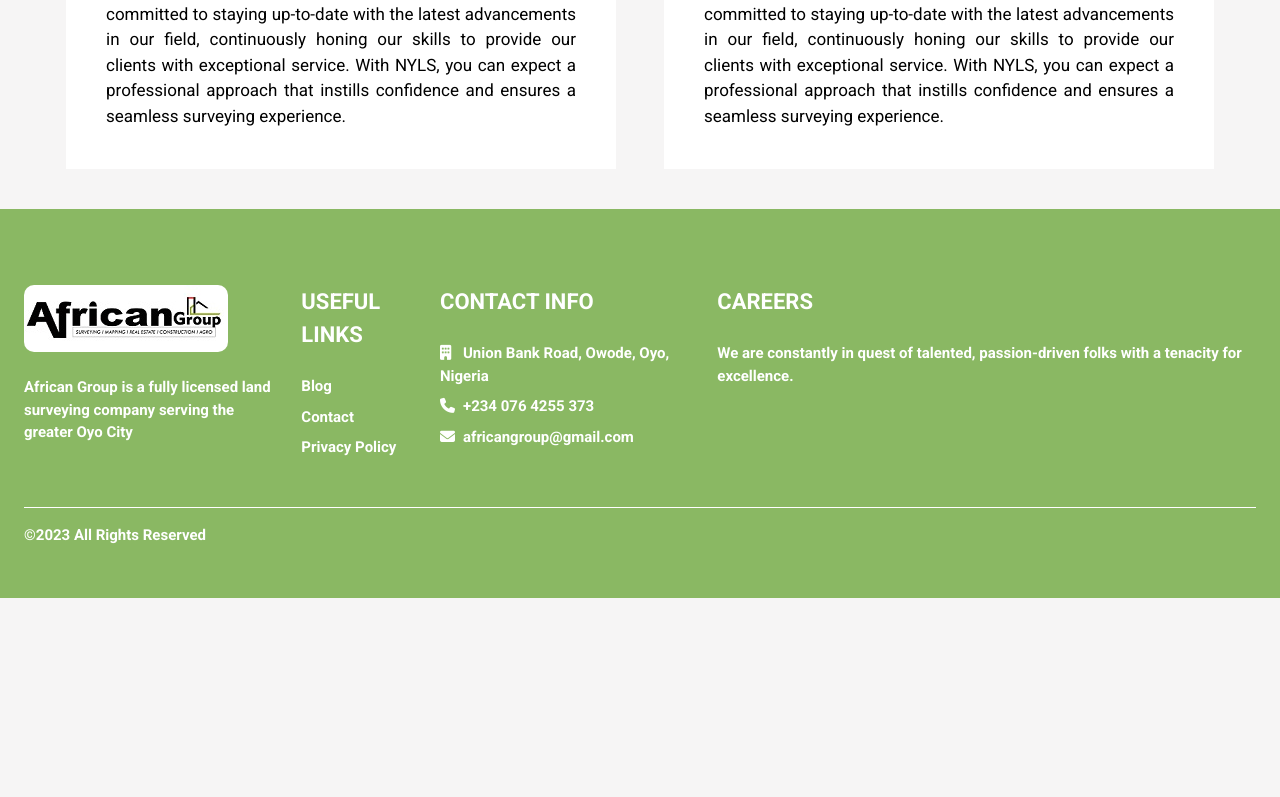
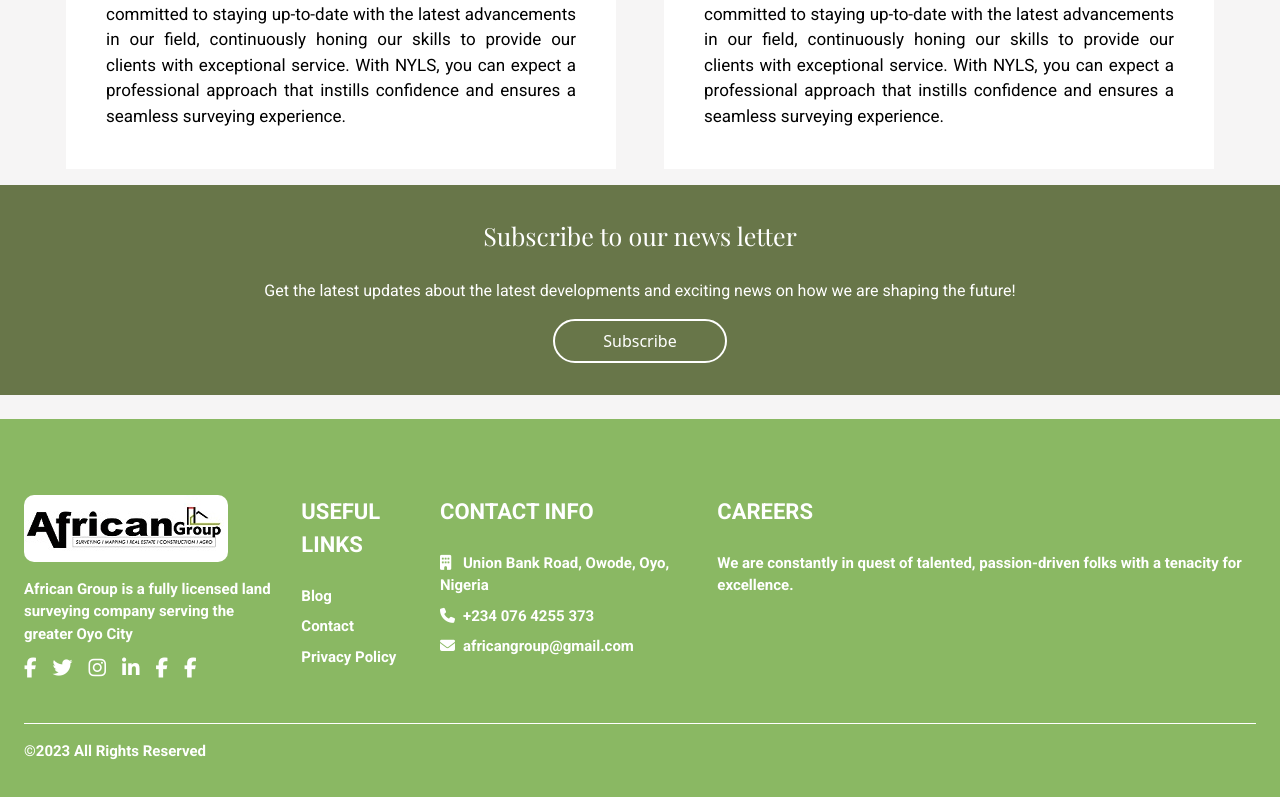
Before and after one commit to Peteru2/AfricanGroup, a React (Vite) app: page /About in a window 1280 px wide. Shown: the part 1617-2414 px from the top of the page. Before the commit the page ends 2215 px from the top, so only its background shows below. Built offline with nearby package versions, Linux system fonts and the light colour scheme; a web font is replaced by a local one.

Commit message:
Newsletter added

```diff
--- a/src/Views/About.jsx
+++ b/src/Views/About.jsx
@@ -3,6 +3,7 @@ import Navbar from "../component/Navbar/Navbar";
 import Chat from "../component/SideChat";
 import Footer from "../component/Footer";
 import { motion } from "framer-motion";
+import NewsLetter from "../component/NewsLetter";
 const About = () => {
     return (
         <>
@@ -39,7 +40,7 @@ const About = () => {
                     <motion.div
       initial={{ opacity: 0 }}
       animate={{ opacity: 1 }}
-      transition={{ duration: 0.8 }}
+      transition={{ duration: 0.5 }}
      // Animation settings
 
                          className="bg-white w-[550px] md:mx-6  my-4 md:p-10 p-5">
@@ -54,7 +55,7 @@ const About = () => {
                         <motion.div
                         initial={{ opacity: 0 }}
                         whileInView={{ opacity: 1 }}
-                        transition={{ delay: 0.8,
+                        transition={{ delay: 0.6,
                          }}
                         className="bg-white w-[550px] md:mx-6 my-4 md:p-10 p-5">
                         <div className="flex w-full mb-7 md:text-6xl  text-4xl font-bold">
@@ -68,7 +69,7 @@ const About = () => {
                         <motion.div
                          initial={{ opacity: 0 }}
                          whileInView={{ opacity: 1 }}
-                         transition={{ delay: 0.8, }}
+                         transition={{ delay: 0.7, }}
                         className="bg-white w-[550px] md:mx-6 my-4 md:p-10 p-5">
                         <div className="flex w-full mb-7 md:text-6xl l text-4xl font-bold">
                                 <h2><i className="fa fa-comments text-private"></i></h2>
@@ -92,6 +93,7 @@ const About = () => {
                     </div>
                 </div>
         </section>
+        <NewsLetter />
         <Chat />
             <Footer />
         </>
--- a/src/component/Footer.jsx
+++ b/src/component/Footer.jsx
@@ -1,3 +1,4 @@
+import { Link } from "react-router-dom";
 import Logo from "../assets/images/AFLOG.jpg"
 const Footer = () => {
     return (
@@ -6,23 +7,32 @@ const Footer = () => {
                 <div className="grid md:grid-cols-9 py-10 grid-cols-1 gap-4 border-b-[1px] border-white ">
                     <div className="col-span-2 w-full border-b-[1px]  md:py-0 py-4 border-white md:border-0">
 
-                        <img src={Logo} alt="logo"  className="mb-6 rounded-[10px]"/>
+                        <img src={Logo} alt="logo"  className="mb-4 rounded-[10px]"/>
                         <h4>African Group  is a fully licensed land surveying company serving the greater Oyo City</h4>
+                        <div className="flex mt-2 text-[20px]">
+                           <Link className="hover:text-vintage  transition ease-in-out  duration-300"> <i className="fa fa-facebook mr-2"></i></Link>
+                           <Link className="hover:text-vintage  transition ease-in-out  duration-300">  <i className="fa fa-twitter mx-2"></i></Link>
+                           <Link className="hover:text-vintage  transition ease-in-out  duration-300"><i className="fa fa-instagram mx-2"></i></Link>
+                           <Link className="hover:text-vintage  transition ease-in-out  duration-300"><i className="fa fa-linkedin mx-2"></i></Link>
+                           <Link className="hover:text-vintage  transition ease-in-out  duration-300"><i className="fa fa-facebook mx-2"></i></Link>
+                           <Link className="hover:text-vintage  transition ease-in-out  duration-300"><i className="fa fa-facebook mx-2"></i></Link>
 
+
+                        </div>
                     </div>
                     <div className="col-span-4 md:col-span-1">
                         <h2 className="mb-6 md:text-[22px] text-[18px]">USEFUL LINKS</h2>
 
-                        <h4 className="my-2"> <button className="hover:text-vintage  transition ease-in-out delay-150 duration-900">Blog </button></h4>
-                        <h4 className="my-2"> <button className="hover:text-vintage  transition ease-in-out delay-150 duration-900">Contact</button></h4>
-                        <h4 className="my-2"> <button className="hover:text-vintage  transition ease-in-out delay-150 duration-900 text-left">Privacy Policy</button></h4>
+                        <h4 className="my-2"> <button className="hover:text-vintage  transition ease-in-out  duration-300">Blog </button></h4>
+                        <h4 className="my-2"> <button className="hover:text-vintage  transition ease-in-out  duration-300">Contact</button></h4>
+                        <h4 className="my-2"> <button className="hover:text-vintage  transition ease-in-out  duration-300 text-left">Privacy Policy</button></h4>
 
                     </div>
                     <div className="col-span-2">
                         <h2 className="mb-6 md:text-[22px] text-[18px]">CONTACT INFO</h2>
                         <h4 className="my-2"><i className="fa fa-building mr-2"></i> Union Bank Road, Owode, Oyo, Nigeria</h4>
-                        <h4 className="my-2"> <button className="hover:text-vintage  transition ease-in-out delay-150 duration-900"><i className="fa fa-phone mr-2"></i>+234 076 4255 373 </button></h4>
-                        <h4 className="my-2"> <button className="hover:text-vintage  transition ease-in-out delay-150 duration-900"><i className="fa fa-envelope mr-2"></i>africangroup@gmail.com</button></h4>
+                        <h4 className="my-2"> <button className="hover:text-vintage  transition ease-in-out  duration-300"><i className="fa fa-phone mr-2"></i>+234 076 4255 373 </button></h4>
+                        <h4 className="my-2"> <button className="hover:text-vintage  transition ease-in-out  duration-300"><i className="fa fa-envelope mr-2"></i>africangroup@gmail.com</button></h4>
 
 
                     </div>
--- a/src/component/Navbar/navbar.css
+++ b/src/component/Navbar/navbar.css
@@ -41,7 +41,7 @@
     width: 1000px;
     margin: 0px 0px;
     height: 90%;
-    padding: 20px 5px;
+    padding: 10px 5px;
     visibility: visible;
     display: flex;
 }
--- /dev/null
+++ b/src/component/NewsLetter.jsx
@@ -0,0 +1,18 @@
+const NewsLetter = () => {
+    return (
+        <>
+            <section className="bg-public bg-opacity-70 py-8 w-full md:px-0 px-6 flex justify-center text-white">
+                <div className="">
+                    <h2 className="text-[25px] font-playfair text-center mb-6">Subscribe to our news letter</h2>
+                    <h4 className="text-[16px] font-roboto text-center">Get the latest updates about the latest developments and exciting news on how we are shaping the future!</h4>
+                    <div className="flex justify-center mt-4">
+                    <button className="rounded-full px-12 border-2 border-white flex py-2    hover:text-public hover:bg-white  transition ease-in-out  duration-300">Subscribe</button>
+                    </div>
+                </div>
+
+            </section>
+        </>
+     );
+}
+
+export default NewsLetter;
```
